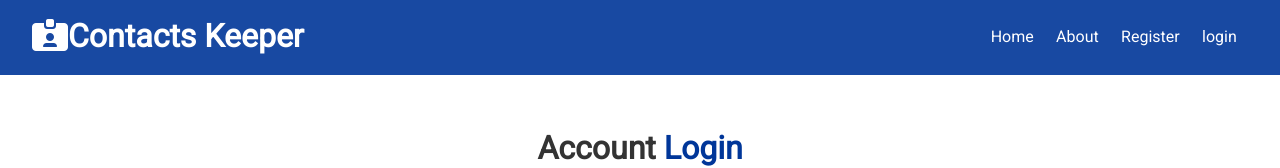
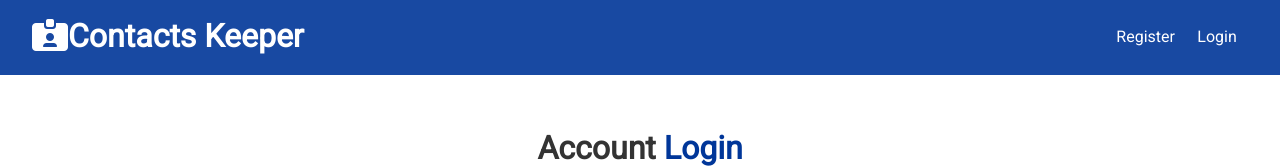
Before and after one commit to prashantbhat84/mern-contactkeeper, a React (Create React App) app in the folder client/: page /login in a window 1280 px wide. Shown: the top 168 px of the page. Built offline with nearby package versions, Linux system fonts and the light colour scheme.

Commit message:
navbar icons and logout  functionality added

```diff
--- a/client/src/components/Navbar/Navbar.js
+++ b/client/src/components/Navbar/Navbar.js
@@ -1,28 +1,42 @@
-import React from "react";
-import PropTypes from "prop-types";
-import { Link } from "react-router-dom";
+import React, { Fragment, useContext } from 'react';
+import PropTypes from 'prop-types';
+import { Link } from 'react-router-dom';
+import AuthContext from '../../context/auth/AuthContext';
 
 const Navbar = ({ title, icon }) => {
+  const authContext = useContext(AuthContext);
+  const { isAuthenticated, logout, user } = authContext;
+  const onLogout = () => {
+    logout();
+  };
+  const authLinks = (
+    <Fragment>
+      <li>Hello {user && user.name}</li>
+      <li>
+        <a onClick={onLogout} href='#!'>
+          <i className='fas fa-sign-out-alt' />
+          <span className='hide-sm'>Logout</span>
+        </a>
+      </li>
+    </Fragment>
+  );
+  const guestLinks = (
+    <Fragment>
+      <li>
+        <Link to='/register'>Register</Link>
+      </li>
+      <li>
+        <Link to='/login'>Login</Link>
+      </li>
+    </Fragment>
+  );
   return (
-    <div className="navbar bg-primary">
+    <div className='navbar bg-primary'>
       <h1>
         <i className={icon} />
         {title}
       </h1>
-      <ul>
-        <li>
-          <Link to="/">Home</Link>
-        </li>
-        <li>
-          <Link to="/about">About</Link>
-        </li>
-        <li>
-          <Link to="/register">Register</Link>
-        </li>
-        <li>
-          <Link to="/login">login</Link>
-        </li>
-      </ul>
+      <ul>{isAuthenticated ? authLinks : guestLinks}</ul>
     </div>
   );
 };
@@ -31,7 +45,7 @@
   icon: PropTypes.string
 };
 Navbar.defaultProps = {
-  title: "Contacts Keeper",
-  icon: "fas fa-id-card-alt"
+  title: 'Contacts Keeper',
+  icon: 'fas fa-id-card-alt'
 };
 export default Navbar;
--- a/client/src/context/auth/AuthReducer.js
+++ b/client/src/context/auth/AuthReducer.js
@@ -30,6 +30,7 @@
     case REGISTER_FAIL:
     case AUTH_ERROR:
     case LOGIN_FAIL:
+    case LOGOUT:
       localStorage.removeItem('token');
 
       return {
--- a/client/src/context/auth/AuthState.js
+++ b/client/src/context/auth/AuthState.js
@@ -76,7 +76,7 @@
   };
 
   //Logout
-  const logout = () => console.log('done');
+  const logout = () => dispatch({ type: LOGOUT });
 
   //Clear Errors
   const clearErrors = () => dispatch({ type: CLEAR_ERRORS });
```
